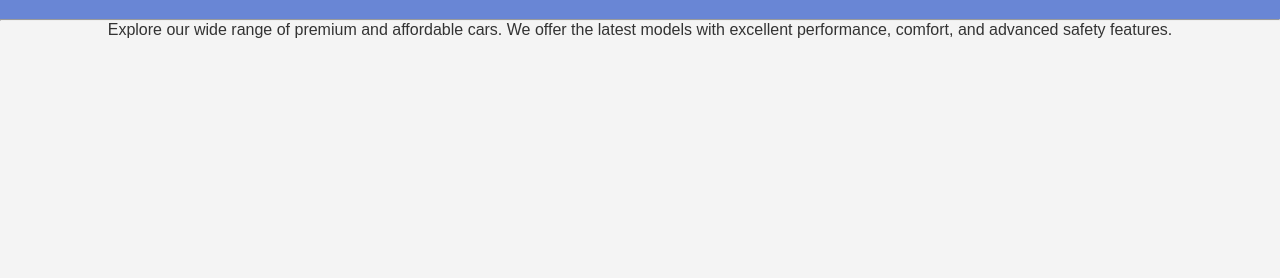
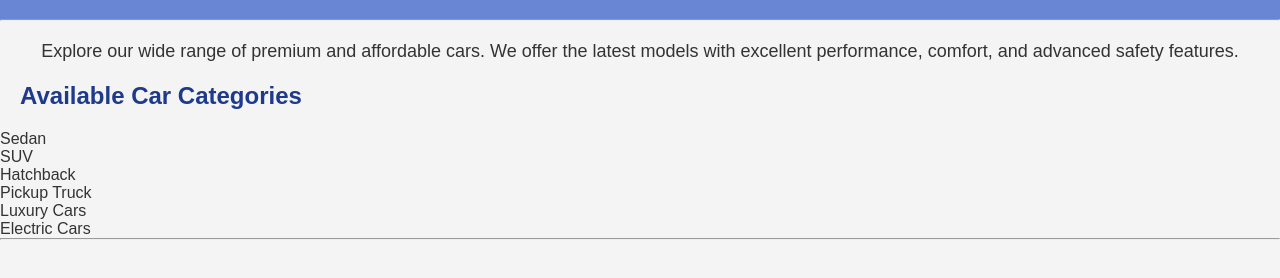
Before and after one commit to Roneth87/Automotive-Motorcycle-Showroom, a plain HTML site: page cars.html in a window 1280 px wide. Shown: the part 132-410 px from the top of the page. Drawn offline with Linux system fonts and the light colour scheme.

Commit message:
Add car list categories

```diff
--- a/cars.css
+++ b/cars.css
@@ -24,3 +24,15 @@ h1 {
     padding: 20px;
     text-align: center;
 }
+
+
+h2 {
+    color: #1e3a8a;
+    margin: 20px;
+}
+
+p {
+    text-align: center;
+    margin: 20px;
+    font-size: 18px;
+}
--- a/cars.html
+++ b/cars.html
@@ -32,6 +32,19 @@
         We offer the latest models with excellent performance,
         comfort, and advanced safety features.
     </p>
+       <h2>Available Car Categories</h2>
+
+    <ul>
+        <li>Sedan</li>
+        <li>SUV</li>
+        <li>Hatchback</li>
+        <li>Pickup Truck</li>
+        <li>Luxury Cars</li>
+        <li>Electric Cars</li>
+    </ul>
+
+    <hr>
+
 
 
 </body>
```
